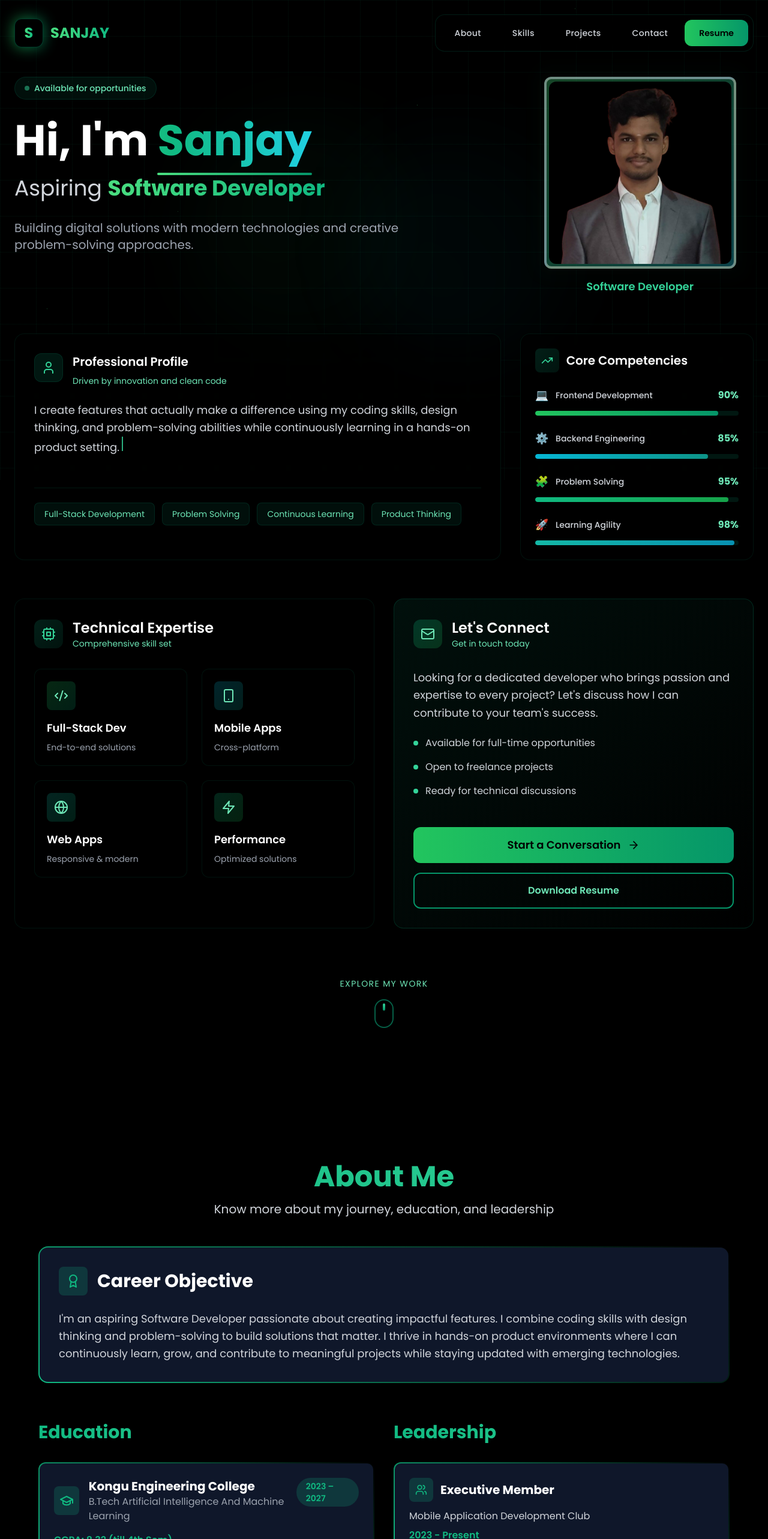
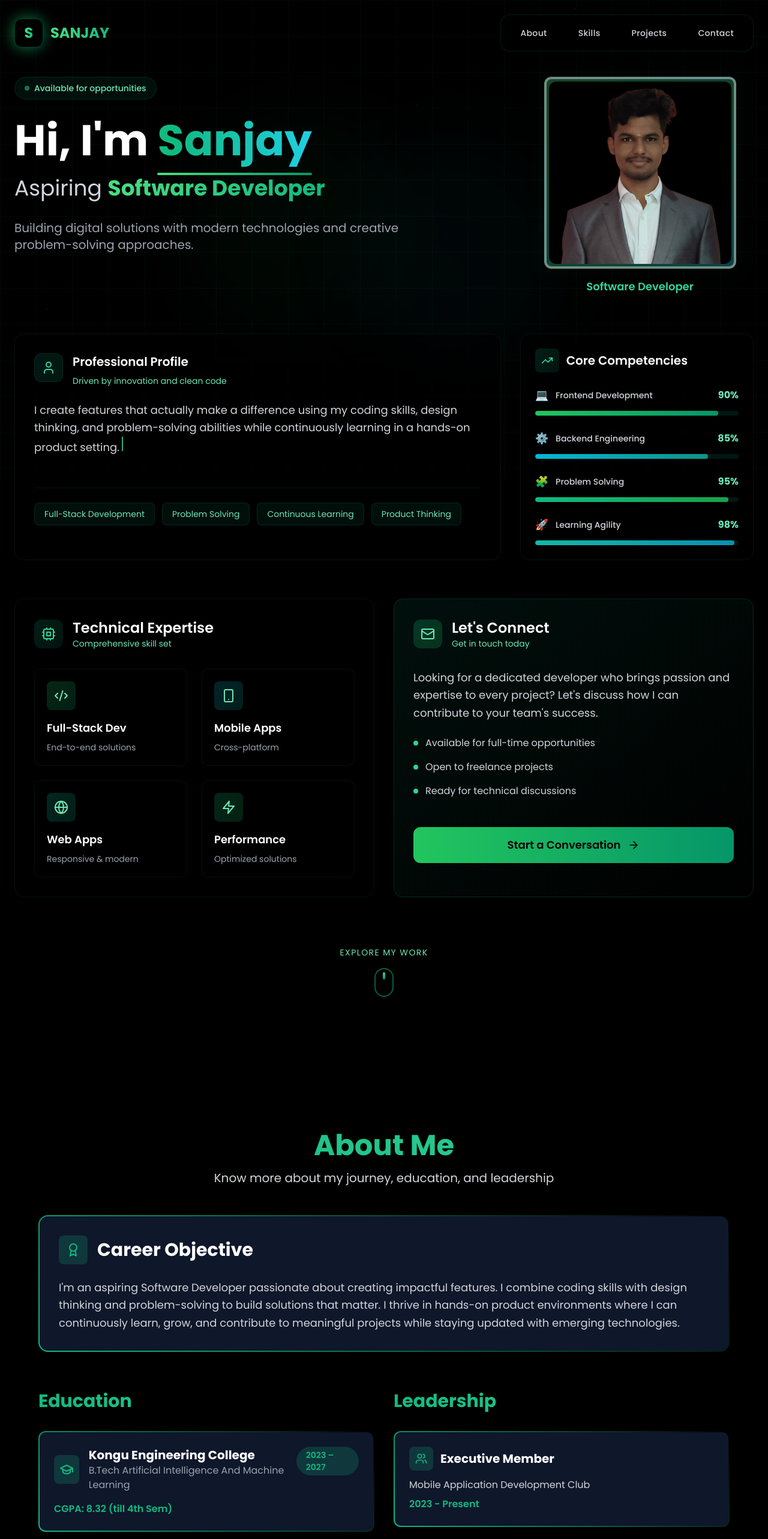
Before and after one commit to SanjayC-19/sanjay-portfolio, a React (Vite) app in the folder Sanjay/: page / in a window 1280 px wide. Shown: the top 2566 px of the page at 60% size. Built offline with nearby package versions, Linux system fonts and the light colour scheme; the HTML template or start-up script is replaced by a standard one.

Commit message:
updated changes

```diff
--- a/Sanjay/index.html
+++ b/Sanjay/index.html
@@ -2,6 +2,8 @@
 <html lang="en">
 <head>
     <meta charset="UTF-8">
+    <!-- Font Awesome CDN for icons -->
+    <link rel="stylesheet" href="https://cdnjs.cloudflare.com/ajax/libs/font-awesome/6.4.2/css/all.min.css" crossorigin="anonymous" referrerpolicy="no-referrer" />
     <meta name="viewport" content="width=device-width, initial-scale=1.0">
     <title>Sanjay C | AI & ML Developer</title>
     <link rel="icon" type="image/x-icon" href="/assets/sanjay_photo.png">
--- /dev/null
+++ b/Sanjay/src/components/ExperienceTimeline.jsx
@@ -0,0 +1,62 @@
+import React from "react";
+import { experienceData } from "./experienceData";
+
+const iconMap = {
+  briefcase: (
+    <span className="flex items-center justify-center w-16 h-16 bg-emerald-400 rounded-full text-black text-3xl">
+      <i className="fa-solid fa-briefcase"></i>
+    </span>
+  ),
+  graduation: (
+    <span className="flex items-center justify-center w-16 h-16 bg-emerald-400 rounded-full text-black text-3xl">
+      <i className="fa-solid fa-graduation-cap"></i>
+    </span>
+  ),
+};
+
+const ExperienceTimeline = () => {
+  return (
+    <section className="min-h-screen bg-black text-white py-16 px-4 flex flex-col items-center">
+      <h2 className="text-5xl font-bold mb-8 relative inline-block">
+        Experience
+        <span className="block h-1 w-20 bg-emerald-400 mt-2 rounded"></span>
+      </h2>
+      <div className="relative flex flex-col items-center w-full max-w-4xl">
+        {/* Timeline vertical line */}
+        <div className="absolute left-1/2 top-0 h-full w-1 bg-emerald-400/40 -translate-x-1/2 z-0"></div>
+        {experienceData.map((exp, idx) => (
+          <div key={idx} className="flex w-full mb-16 relative z-10">
+            <div className="flex flex-col items-center mr-8">
+              <div>{iconMap[exp.icon]}</div>
+              {idx !== experienceData.length - 1 && (
+                <div className="flex-1 w-1 bg-emerald-400/40 mt-2 mb-2"></div>
+              )}
+            </div>
+            <div className="bg-neutral-900 rounded-2xl shadow-lg p-8 flex-1">
+              <div className="flex justify-between items-center mb-2">
+                <h3 className="text-2xl font-bold">{exp.role}</h3>
+                <span className="bg-emerald-900/60 text-emerald-400 px-4 py-2 rounded-full text-lg font-semibold">
+                  {exp.date}
+                </span>
+              </div>
+              <h4 className="text-emerald-400 text-xl font-semibold mb-2">{exp.company}</h4>
+              <p className="mb-4 text-lg text-gray-300">{exp.description}</p>
+              <ul className="space-y-2">
+                {exp.bullets.map((item, i) => (
+                  <li key={i} className="flex items-center text-lg">
+                    <span className="text-emerald-400 mr-2">
+                      <i className="fa-solid fa-check-circle"></i>
+                    </span>
+                    {item}
+                  </li>
+                ))}
+              </ul>
+            </div>
+          </div>
+        ))}
+      </div>
+    </section>
+  );
+};
+
+export default ExperienceTimeline;
--- a/Sanjay/src/components/Footer.jsx
+++ b/Sanjay/src/components/Footer.jsx
@@ -93,15 +93,7 @@ const Footer = () => {
               Creating impactful features through code, design thinking, and problem-solving.
               Continuously learning and growing in hands-on product environments.
             </p>
-            <a
-              href="/sanjay_resume (2).pdf"
-              target="_blank"
-              rel="noopener noreferrer"
-              className="inline-flex items-center space-x-2 px-6 py-3 bg-primary-green/20 text-primary-green rounded-lg hover:bg-primary-green hover:text-dark-bg transition-all duration-300"
-            >
-              <FileText size={20} />
-              <span>View Resume</span>
-            </a>
+            {/* Resume link removed */}
           </div>
 
           {/* Contact Info */}
--- a/Sanjay/src/components/Navbar.jsx
+++ b/Sanjay/src/components/Navbar.jsx
@@ -37,12 +37,7 @@ const Navbar = () => {
                 <span className="absolute -bottom-1 left-0 w-0 h-0.5 bg-primary-green group-hover:w-full transition-all duration-300"></span>
               </Link>
             ))}
-            <a
-              href="/resume.pdf"
-              className="px-6 py-2 bg-primary-green text-dark-bg font-semibold rounded-lg hover:bg-light-green transition-colors duration-300 hover-lift"
-            >
-              Resume
-            </a>
+            {/* Resume link removed */}
           </div>
 
           {/* Mobile Menu Button */}
@@ -68,13 +63,7 @@ const Navbar = () => {
                   {item.name}
                 </Link>
               ))}
-              <a
-                href="/resume.pdf"
-                className="px-6 py-3 bg-primary-green text-dark-bg font-semibold rounded-lg text-center hover:bg-light-green transition-colors duration-300"
-                onClick={() => setIsOpen(false)}
-              >
-                Download Resume
-              </a>
+              {/* Download Resume link removed */}
             </div>
           </div>
         )}
--- /dev/null
+++ b/Sanjay/src/components/experienceData.js
@@ -0,0 +1,42 @@
+// Experience data for timeline
+export const experienceData = [
+  {
+    role: "Full Stack Developer Trainee (Intern)",
+    company: "CubeAI Solution Private Limited",
+    date: "2025 Sep - present",
+    description:
+      "Worked as a full stack developer trainee, contributing to two real-world projects during my internship.",
+    bullets: [
+      "Developed a Poultry Project mobile application",
+      "Built the CBEloan website for loan management",
+      "Gained hands-on experience in both frontend and backend development",
+    ],
+    icon: "briefcase",
+  },
+  {
+    role: "Frontend Developer",
+    company: "Freelance Projects",
+    date: "2023 - Present",
+    description:
+      "Working on various freelance projects including e-commerce applications and mobile apps using modern web technologies.",
+    bullets: [
+      "Built responsive web applications using React",
+      "Implemented mobile-first design principles",
+      "Collaborated with backend developers",
+    ],
+    icon: "briefcase",
+  },
+  {
+    role: "AI & ML Student",
+    company: "Kongu Engineering College",
+    date: "2023 - 2027",
+    description:
+      "Pursuing B.Tech in Artificial Intelligence and Machine Learning with focus on practical applications.",
+    bullets: [
+      "Maintaining CGPA: 8.32",
+      "Participating in ideathons and competitions",
+      "Learning full-stack development alongside AI/ML",
+    ],
+    icon: "graduation",
+  },
+];
--- a/Sanjay/src/pages/Contact.jsx
+++ b/Sanjay/src/pages/Contact.jsx
@@ -197,18 +197,7 @@ const Contact = () => {
             </div>
 
             {/* Resume Download */}
-            <div className="glow-border rounded-2xl p-8 text-center">
-              <h3 className="text-2xl font-bold mb-4">Download Resume</h3>
-              <p className="text-gray-300 mb-6">Get a detailed overview of my skills and experience</p>
-              <a
-                href="/resume.pdf"
-                className="inline-flex items-center space-x-2 px-8 py-3 bg-primary-green text-dark-bg font-bold rounded-lg hover:bg-light-green transition-all duration-300 hover-lift"
-                download
-              >
-                <FileText size={20} />
-                <span>Download PDF</span>
-              </a>
-            </div>
+            {/* Resume Download section removed */}
           </div>
         </div>
       </div>
--- a/Sanjay/src/pages/Home.jsx
+++ b/Sanjay/src/pages/Home.jsx
@@ -5,6 +5,7 @@ import Contact from './Contact';
 import Projects from './Projects';
 import Skills from './Skills';
 import { ArrowRight, Code2, Smartphone, Globe, ChevronUp, Menu, X, Sparkles, Cpu, Zap, TrendingUp, User, Briefcase, Mail } from 'lucide-react';
+import ExperienceTimeline from '../components/ExperienceTimeline';
 
 // Import your image - make sure to adjust the path based on your project structure
 import profileImage from '../assets/sanjay_photo.png';
@@ -128,14 +129,7 @@ const Home = () => {
                   {item}
                 </button>
               ))}
-              <a
-                href="/sanjay_resume (2).pdf"
-                target="_blank"
-                rel="noopener noreferrer"
-                className="ml-2 px-6 py-3 bg-gradient-to-r from-green-500 to-emerald-600 text-black font-semibold rounded-xl hover:from-green-400 hover:to-emerald-500 transition-all duration-300 text-sm"
-              >
-                Resume
-              </a>
+              {/* Resume link removed */}
             </div>
 
             {/* Mobile Menu Button */}
@@ -164,14 +158,7 @@ const Home = () => {
                     {item}
                   </button>
                 ))}
-                <a
-                  href="/sanjay_resume (2).pdf"
-                  target="_blank"
-                  rel="noopener noreferrer"
-                  className="py-3 px-4 bg-gradient-to-r from-green-500 to-emerald-600 text-black font-semibold rounded-lg text-center mt-2"
-                >
-                  Download Resume
-                </a>
+                {/* Download Resume link removed */}
               </div>
             </div>
           )}
@@ -411,15 +398,7 @@ const Home = () => {
                       <span className="text-lg">Start a Conversation</span>
                       <ArrowRight size={20} className="group-hover:translate-x-2 transition-transform" />
                     </button>
-
-                    <a
-                      href="/sanjay_resume (2).pdf"
-                      target="_blank"
-                      rel="noopener noreferrer"
-                      className="block w-full py-4 text-center bg-transparent border-2 border-emerald-600 text-emerald-300 font-semibold rounded-xl hover:bg-emerald-900/20 transition-all duration-300 hover:border-emerald-500"
-                    >
-                      Download Resume
-                    </a>
+                    {/* Download Resume link removed */}
                   </div>
                 </div>
               </div>
@@ -446,6 +425,7 @@ const Home = () => {
       <section id="skills" className="pt-24"><Skills /></section>
       <section id="projects" className="pt-24"><Projects /></section>
       <section id="achievements" className="pt-24"><Achievements /></section>
+      <section id="experience" className="pt-24"><ExperienceTimeline /></section>
       <section id="contact" className="pt-24"><Contact /></section>
 
       {/* Back to Top Button */}
--- a/Sanjay/src/pages/Projects.jsx
+++ b/Sanjay/src/pages/Projects.jsx
@@ -1,3 +1,4 @@
+import React from 'react';
 import { ExternalLink, Github, Smartphone, Globe, Store } from 'lucide-react';
 
 const Projects = () => {
@@ -42,8 +43,34 @@ const Projects = () => {
         'Organized information architecture',
         'Secure authentication'
       ]
+    },
+    // Added projects below
+    {
+      title: 'CBELoan – Loan Website',
+      role: 'Full Stack Developer (Intern)',
+      description: 'A real-world web application for loan management, built during my internship at CubeAI Solution Private Limited. The platform allows users to apply for loans, track status, and manage repayments.',
+      tech: ['React.js', 'Node.js', 'Express.js', 'Firebase'],
+      features: [
+        'Loan application and management',
+        'Status tracking for users',
+        'Repayment management',
+        'Internship project at CubeAI Solution Private Limited'
+      ]
+    },
+    {
+      title: 'Poultry Project – Mobile Application',
+      role: 'Full Stack Developer (Intern)',
+      description: 'Developed during my internship at CubeAI Solution Private Limited, this mobile app helps poultry farm owners manage their operations, track inventory, and monitor livestock health efficiently.',
+      tech: ['React Native', 'Node.js', 'Express.js', 'Firebase'],
+      features: [
+        'Farm operations management',
+        'Inventory tracking',
+        'Livestock health monitoring',
+        'Internship project at CubeAI Solution Private Limited'
+      ]
     }
   ];
+
 
   return (
     <div className="container mx-auto px-4 py-12">
```
